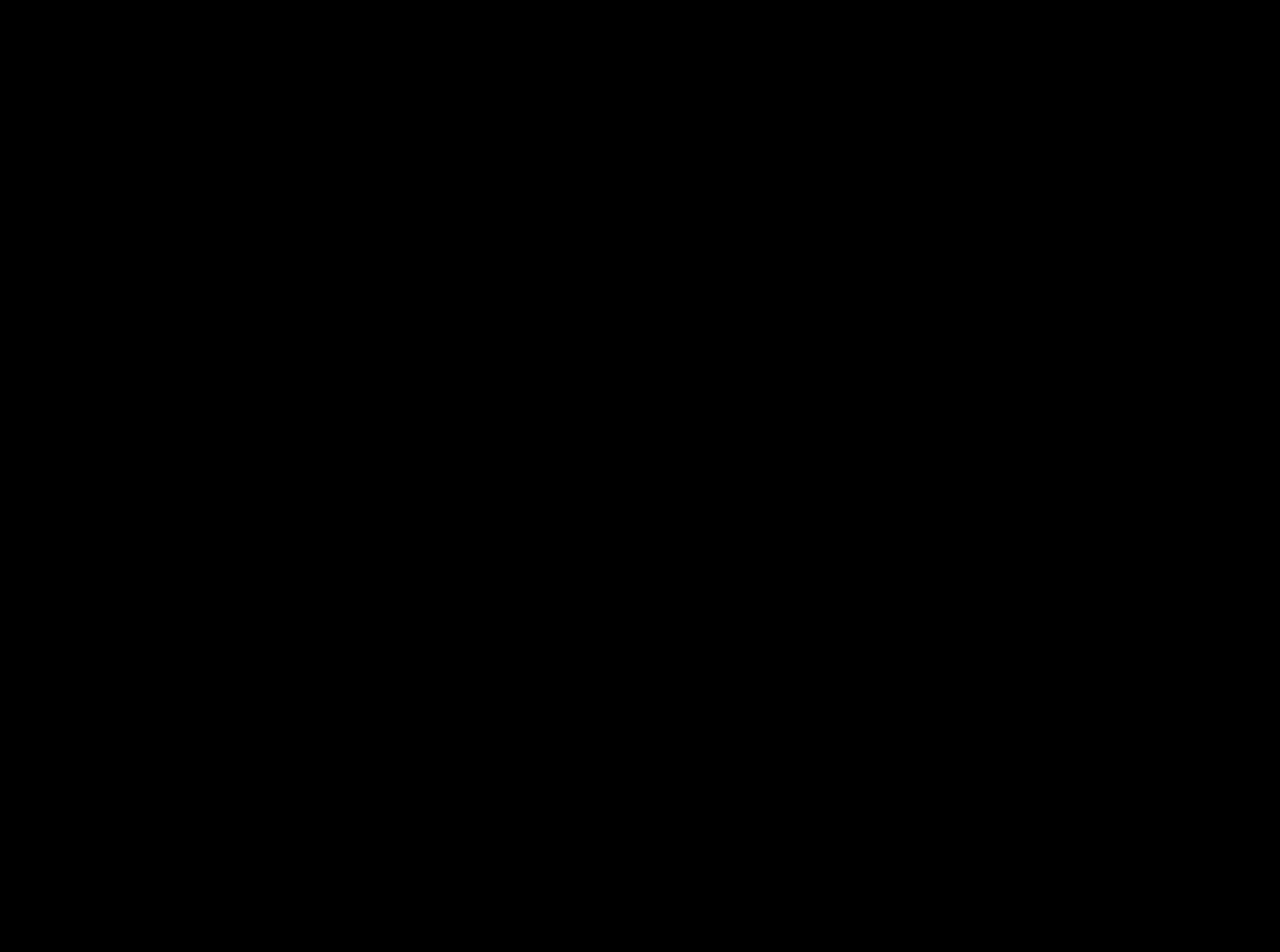
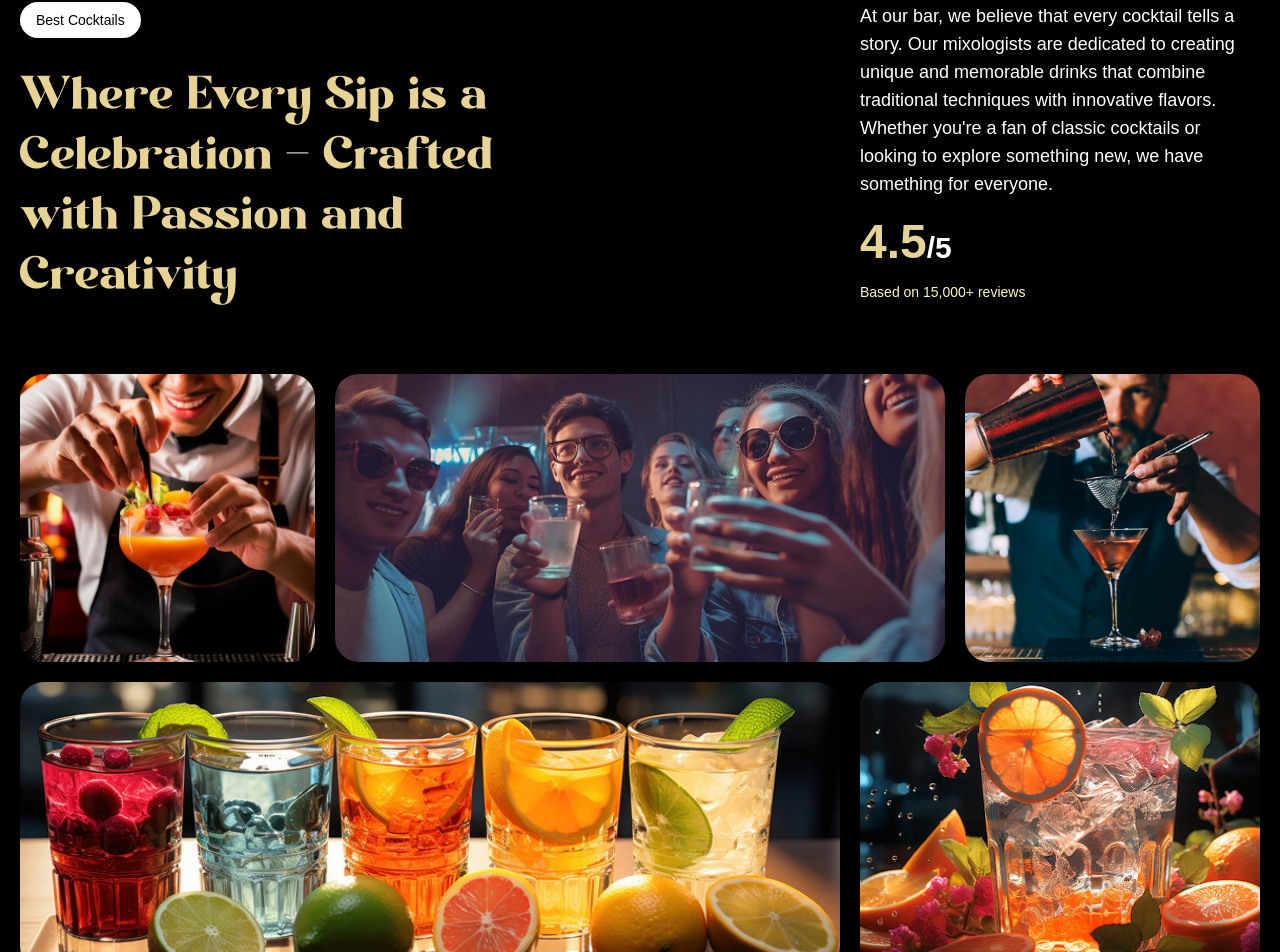
Before and after one commit to izazSaputra/mojito_cocktail, a React (Vite) app: page / in a window 1280 px wide. Shown: the part 1710-2662 px from the top of the page. Before the commit the page ends 1600 px from the top, so only its background shows below. Built offline with nearby package versions, Linux system fonts and the light colour scheme; a web font is replaced by a local one.

Commit message:
feat: Adding About Page with GSAP Timeline

```diff
--- a/src/App.jsx
+++ b/src/App.jsx
@@ -4,6 +4,7 @@
 import Hero from "./components/Hero.jsx";
 import Cocktails from "./components/Cocktails.jsx";
 import Navbar from "./components/NavigationBar.jsx";
+import About from "./components/About.jsx";
 
 gsap.registerPlugin(ScrollTrigger, SplitText);
 
@@ -13,6 +14,7 @@
       <Navbar />
       <Hero />
       <Cocktails />
+      <About />
     </main>
   );
 };
--- /dev/null
+++ b/src/components/About.jsx
@@ -0,0 +1,101 @@
+import { useGSAP } from "@gsap/react";
+import { SplitText } from "gsap/all";
+import gsap from "gsap";
+import React from "react";
+
+const About = () => {
+  useGSAP(() => {
+    const titleSplit = SplitText.create("#about h2", {
+      type: "words",
+    });
+    const scrollTimeline = gsap.timeline({
+      scrollTrigger: {
+        trigger: "#about",
+        start: "top center",
+      },
+    });
+    scrollTimeline
+      .from(titleSplit.words, {
+        opacity: 0,
+        duration: 1,
+        yPercent: 100,
+        ease: "expo.out",
+        stagger: 0.02,
+      })
+      .from(
+        ".top-grid div, .bottom-grid div",
+        {
+          opacity: 0,
+          duration: 1,
+          ease: "power1.inOut",
+          stagger: 0.04,
+        },
+        "-=0.5",
+      );
+  }, []);
+
+  return (
+    <div id="about">
+      <div className="mb-16 md:px-0 px-5">
+        <div className="content">
+          <div className="md:col-span-8">
+            <p className="badge">Best Cocktails</p>
+            <h2>
+              Where Every Sip is a Celebration{" "}
+              <span className="text-white">-</span> Crafted with Passion and
+              Creativity
+            </h2>
+          </div>
+          <div className="sub-content">
+            <p>
+              At our bar, we believe that every cocktail tells a story. Our
+              mixologists are dedicated to creating unique and memorable drinks
+              that combine traditional techniques with innovative flavors.
+              Whether you're a fan of classic cocktails or looking to explore
+              something new, we have something for everyone.
+            </p>
+            <div>
+              <p className="md:text-3xl text-xl font-bold">
+                <span>4.5</span>/5
+              </p>
+              <p className="text-sm text-yellow-100">
+                Based on 15,000+ reviews
+              </p>
+            </div>
+          </div>
+        </div>
+      </div>
+      <div className="top-grid">
+        <div className="md:col-span-3">
+          <div className="noisy">
+            <img src="/images/abt1.png" alt="grid-img-1" />
+          </div>
+        </div>
+        <div className="md:col-span-6">
+          <div className="noisy">
+            <img src="/images/abt2.png" alt="grid-img-2" />
+          </div>
+        </div>
+        <div className="md:col-span-3">
+          <div className="noisy">
+            <img src="/images/abt5.png" alt="grid-img-5" />
+          </div>
+        </div>
+      </div>
+      <div className="bottom-grid">
+        <div className="md:col-span-8">
+          <div className="noisy">
+            <img src="/images/abt3.png" alt="grid-img-3" />
+          </div>
+        </div>
+        <div className="md:col-span-4">
+          <div className="noisy">
+            <img src="/images/abt4.png" alt="grid-img-4" />
+          </div>
+        </div>
+      </div>
+    </div>
+  );
+};
+
+export default About;
--- a/src/index.css
+++ b/src/index.css
@@ -196,21 +196,21 @@
       @apply grid grid-cols-1 lg:grid-cols-12 gap-5;
 
       h2 {
-        @apply text-5xl md:text-6xl font-modern-negra max-w-lg;
+        @apply text-5xl md:text-6xl font-modern-negra max-w-lg text-yellow;
       }
 
       .sub-content {
-        @apply md:col-span-4 space-y-5 flex flex-col justify-between;
+        @apply md:col-span-4 space-y-5 flex flex-col;
 
         p {
           @apply text-lg;
         }
 
         div {
-          @apply flex flex-col justify-between md:gap-2 gap-5;
+          @apply flex flex-col justify-start gap-4 md:gap-4;
 
           span {
-            @apply text-yellow font-bold text-5xl;
+            @apply text-yellow font-bold text-5xl  ;
           }
         }
       }
```
